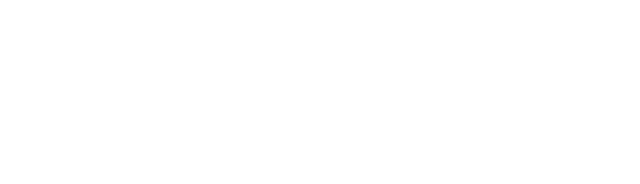
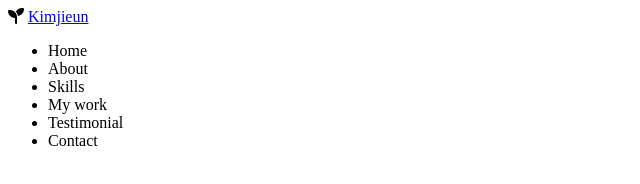
Before and after one commit to qqwqq97/portfolio_new, a plain HTML site: page index.html in a window 1280 px wide. Shown: the whole page, without its empty margins (0-640 px from the left). Drawn offline with Linux system fonts and the light colour scheme.

Commit message:
HTML : navbar

```diff
--- a/index.html
+++ b/index.html
@@ -13,6 +13,31 @@
     <script src="main.js" defer></script>
 </head>
 <body>
-
+    <!-- Navbar -->
+    <nav id="navbar"></nav>
+    <div class="navbar__logo">
+        <i class="fa-solid fa-seedling"></i>
+        <a href="#">Kimjieun</a>
+    </div>
+    <div class="navbar__menu">
+        <ul class="navbar__menu">
+            <li class="navbar__menu__item">Home</li>
+            <li class="navbar__menu__item">About</li>
+            <li class="navbar__menu__item">Skills</li>
+            <li class="navbar__menu__item">My work</li>
+            <li class="navbar__menu__item">Testimonial</li>
+            <li class="navbar__menu__item">Contact</li>
+        </ul>
+    </div>
+    <!-- About -->
+    <section id="about"></section>
+    <!-- Skills -->
+    <section id="skills"></section>
+    <!-- Work -->
+    <section id="work"></section>
+    <!-- Testimonials -->
+    <section id="testimonials"></section>
+    <!-- Contact -->
+    <section id="contact"></section>
 </body>
 </html>
```
